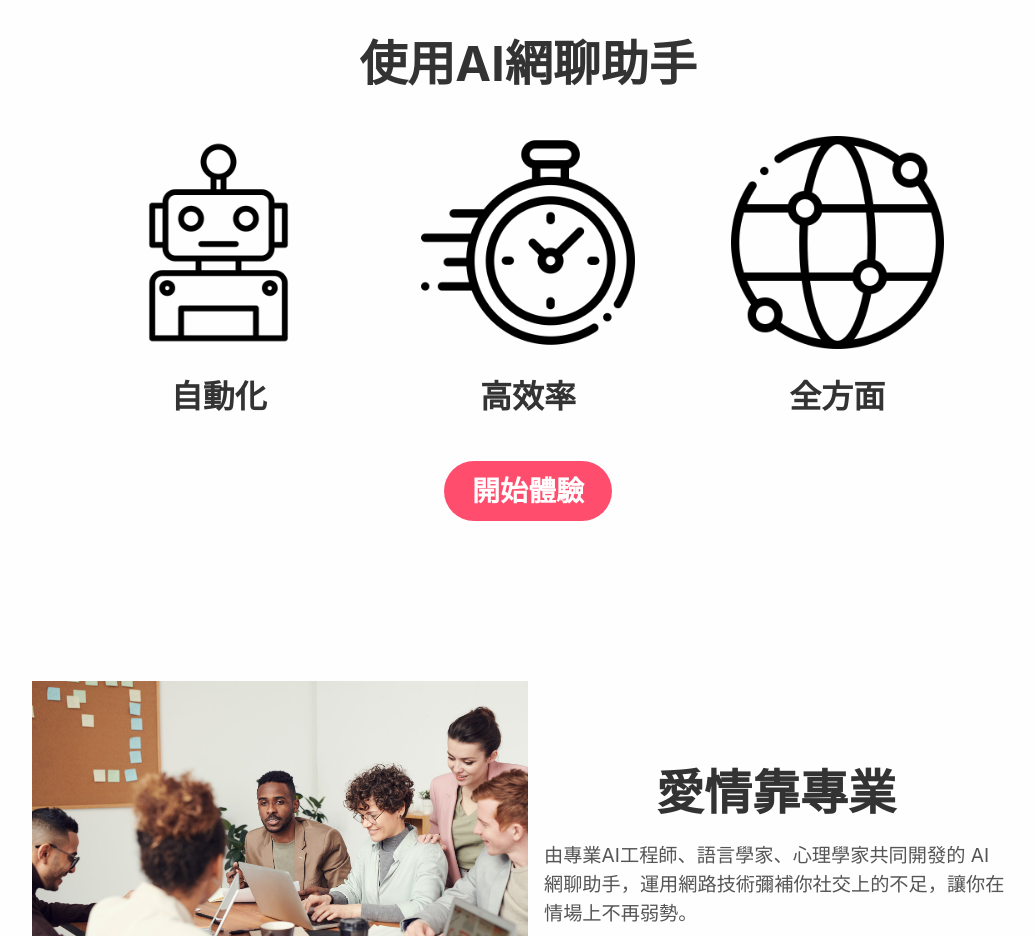
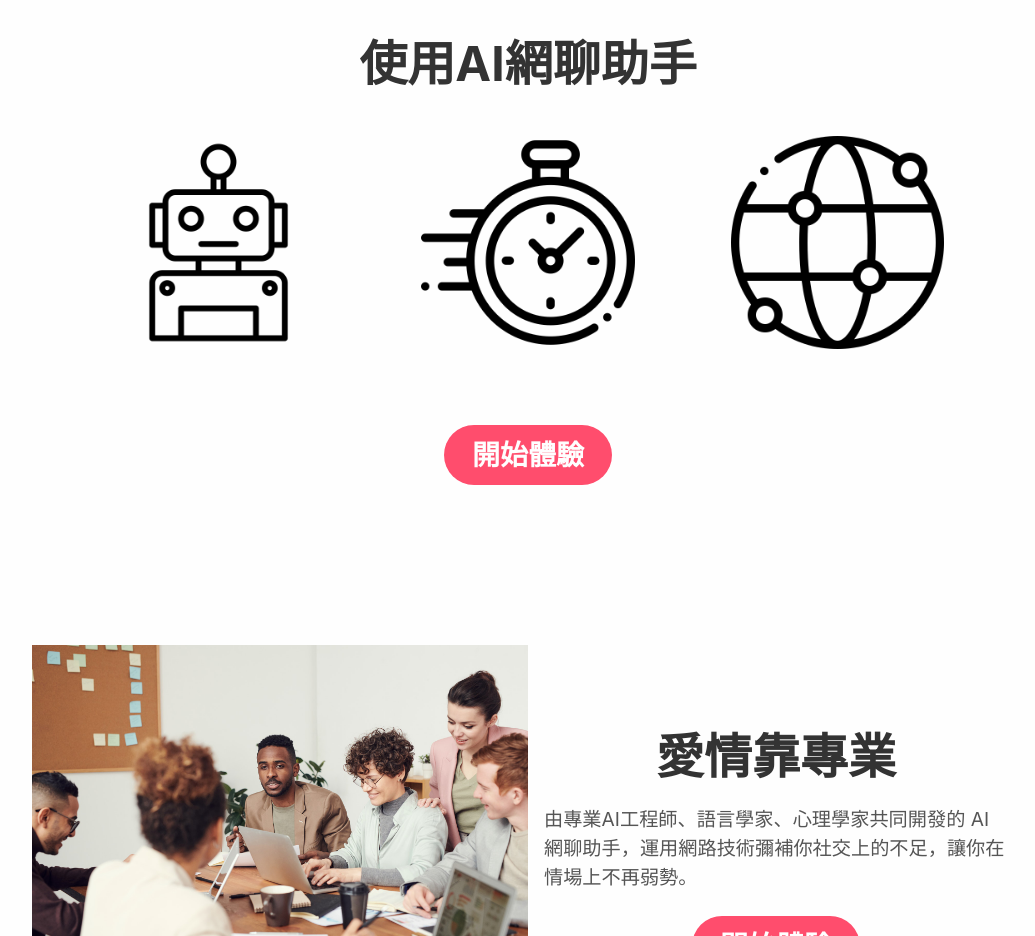
Before and after one commit to Jyun-Peng/Scam-Landing-Page, a React (Create React App) app: page / in a window 1280 px wide. Shown: the part 920-1856 px from the top of the page, without its empty margins (112-1147 px from the left). Built offline with nearby package versions, Linux system fonts and the light colour scheme.

Commit message:
Add paragraph to cards.

```diff
--- a/src/components/Card.js
+++ b/src/components/Card.js
@@ -1,8 +1,10 @@
+import { Paragraph } from './Text';
 export default function Card({ src, text }) {
     return (
-        <div className="flex flex-col">
-            <img src={src} alt="icon" className="w-full aspect-square mb-8" />
-            <h2 className="text-center text-lg_mobile md:text-lg font-bold">{text}</h2>
+        <div className="flex flex-col items-center cursor-pointer">
+            <img src={src} alt="icon" className="w-full aspect-square mb-4" />
+            <span className="text-center text-lg_mobile md:text-lg font-bold mb-3">{text.title}</span>
+            <Paragraph center>{text.paragraph}</Paragraph>
         </div>
     );
 }
```
